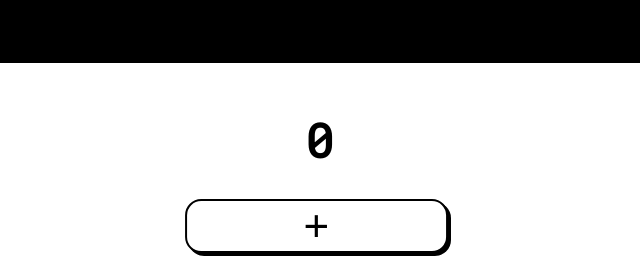
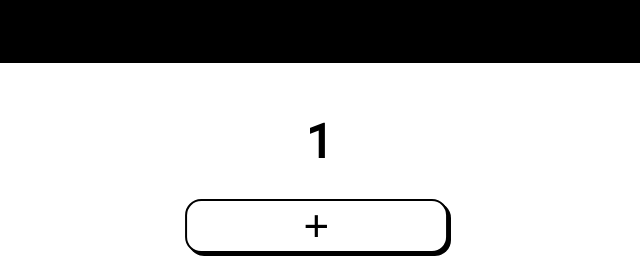
Before and after one commit to gmazonaki/PlusPlus, a plain HTML site: page index.html in a window 1280 px wide. Shown: the full height of the page, 334-974 px from the left. Drawn offline with Linux system fonts and the light colour scheme.

Commit message:
Initial score is 1

```diff
--- a/index.html
+++ b/index.html
@@ -70,7 +70,7 @@
     function show(id) {
       document.getElementById(id).style.display = "block";
     }
-    score = 0;
+    score = 1;
     scoreinc1 = 1;
     scoreinc2 = 1;
     scoreinc3 = 1;
```
